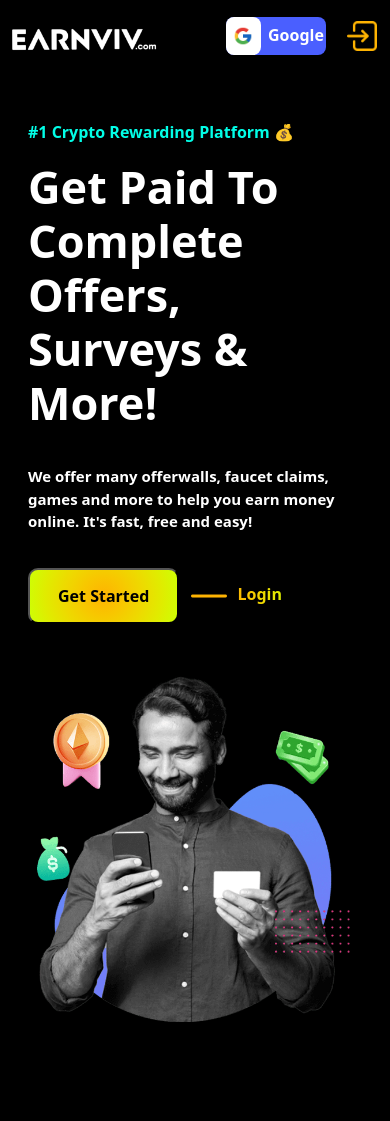
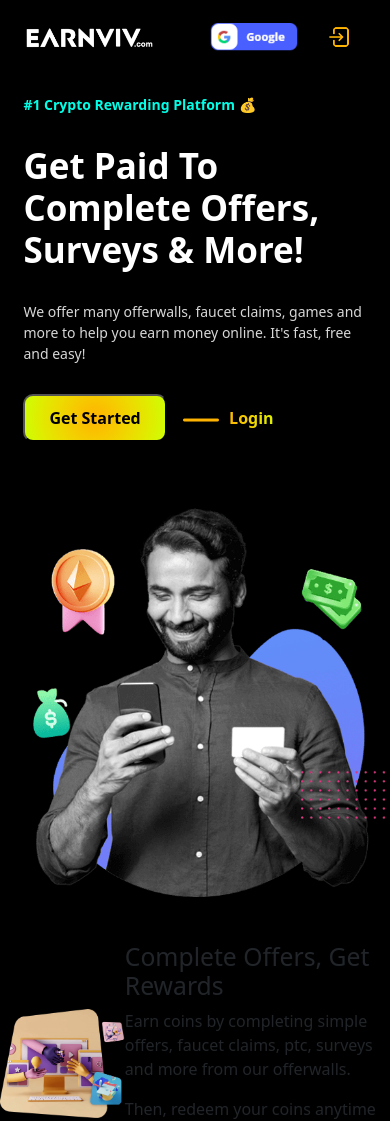
Before and after one commit to Robiul-Haque/earnviv-client-side, a plain HTML site: page index.html in a window 390 px wide. Shown: the top 1121 px of the page. Before the commit the page ends 1056 px from the top, so only its background shows below. Drawn offline with nearby package versions, Linux system fonts and the light colour scheme.

Commit message:
complete header section with new css

```diff
--- a/index.html
+++ b/index.html
@@ -12,69 +12,67 @@
       crossorigin="anonymous"
     />
   </head>
-  <body class="bg-img">
-    <header class="mx-1 mx-md-5 mx-lg-5 px-md-5 px-lg-5 mt-3 mt-md-4 mt-lg-4">
-      <nav
-        class="d-flex justify-content-between align-items-center px-1 px-md-3 px-lg-3 bg-black"
-      >
-        <img src="./assets/logo.png" alt="header logo" class="nav-logo" />
-        <ul
-          class="d-flex justify-content-center gap-3 gap-md-5 gap-lg-5 align-items-center list-unstyled"
-        >
-          <li class="google-btn">
+  <body id="bg-img">
+    <header id="header">
+      <nav id="navbar">
+        <img src="./assets/logo.png" alt="site logo" class="nav-logo" />
+        <ul class="menu">
+          <li>
             <a href="#">
-              <i class="icon"
-                ><img src="./assets/google-icon.png" alt="google-icon"
-              /></i>
-              <p>Google</p>
+              <img
+                src="./assets/google-logo.png"
+                alt="google logo"
+                class="google-logo"
+              />
             </a>
           </li>
-          <li class="d-none d-md-block d-lg-block">
-            <a href="#" class="text-decoration-none text-white fw-semibold"
-              >Signup</a
-            >
+          <li class="hidden-for-sm">
+            <a href="#">Signup</a>
           </li>
-          <li class="d-none d-md-block d-lg-block">
-            <a href="#" class="text-decoration-none text-white fw-semibold"
-              >Login</a
-            >
+          <li class="hidden-for-sm">
+            <a href="#">Login</a>
           </li>
-          <li class="d-block d-md-none d-lg-noned-md-none login-btn">
-            <i
-              ><a href="#"><img src="./assets/login.png" alt="login icon" /></a
-            ></i>
+          <li class="visible-for-sm">
+            <i>
+              <img src="./assets/login.png" alt="login img" />
+            </i>
           </li>
         </ul>
       </nav>
-      <section
-        class="d-flex justify-content-md-between justify-content-lg-between align-items-center  flex-column flex-md-row gap-5 mt-5 pt-0 pt-md-5 pt-lg-5 mx-4"
-      >
-        <div class="w-100 w-md-50 w-lg-50">
-          <p class="header-hero-text1">#1 Crypto Rewarding Platform 💰</p>
-          <h1 class="text-white hero-h1">
-            Get Paid To Complete Offers, Surveys & More!
-          </h1>
-          <p class="text-white header-hero-text2">
+      <section class="hero-section">
+        <div class="left-hero">
+          <p class="hero-text1">#1 Crypto Rewarding Platform 💰</p>
+          <h1 class="hero-h1">Get Paid To Complete Offers, Surveys & More!</h1>
+          <p class="hero-text2">
             We offer many offerwalls, faucet claims, games and more to help you
             earn money online. It's fast, free and easy!
           </p>
-          <div class="d-flex gap-0 gap-md-4">
-            <button class="btn-1">Get Started</button>
-            <button class="btn-2">
-              <img src="./assets/line.png" alt="line image" /> Login
-            </button>
-          </div>
+          <button class="hero-btn1">Get Started</button>
+          <button class="hero-btn2">
+            <img src="./assets/line.png" alt="line image" /> Login
+          </button>
         </div>
         <img
           src="./assets/header-bg.png"
-          alt="header bg image"
-          class="me-md-5 pe-md-5 me-lg-5 pe-lg-5 img-fluid"
+          alt="header image"
+          class="right-hero"
         />
       </section>
     </header>
     <main>
-      <section>
-        <img src="" alt="" />
+      <section class="about-content">
+        <img src="./assets/about.png" alt="about image" class="about-img" />
+        <div>
+          <h2>Complete Offers, Get <span>Rewards</span></h2>
+          <p>
+            Earn coins by completing simple offers, faucet claims, ptc, surveys
+            and more from our offerwalls.
+          </p>
+          <p>
+            Then, redeem your coins anytime for instant bitcoin, cash and more.
+          </p>
+          <button></button>
+        </div>
       </section>
     </main>
 
--- a/style.css
+++ b/style.css
@@ -2,79 +2,96 @@ body {
   box-sizing: border-box;
 }
 
-/* header nav */
-.bg-img {
+/* header navbar */
+#bg-img {
   background-image: url("./assets/bg-img.png");
   background-repeat: no-repeat;
   background-position: top;
   background-size: cover;
 }
 
+#header {
+  padding: 1% 6%;
+}
+
+#navbar {
+  display: flex;
+  justify-content: space-between;
+  align-items: center;
+  position: fixed;
+  width: 100%;
+  top: 0;
+  left: 0;
+  padding: 1% 6%;
+  background-color: black;
+}
+
 .nav-logo {
   width: 8%;
 }
 
-.google-btn {
-  background-color: #4a5fff;
-  width: 116px;
-  height: 38px;
-  padding: 4px 6px 4px 0;
-  border-radius: 8px;
-  cursor: pointer;
-  position: relative;
+.menu {
+  display: flex;
+  justify-content: center;
+  gap: 0 20px;
+  align-items: center;
 }
 
-.icon {
-  background-color: white;
-  position: absolute;
-  top: 0px;
-  left: 0px;
-  height: 38px;
-  width: 38px;
-  border-radius: 8px;
+.menu > li {
+  list-style-type: none;
 }
 
-.icon > img {
-  width: 20px;
-  margin: 9px 0 0 8.5px;
+.menu > li > a {
+  text-decoration: none;
+  color: white;
+  font-size: 15px;
+  font-weight: 600;
 }
 
-.google-btn > a {
-  color: white;
-  font-weight: 700;
-  border-radius: 8px;
-  text-decoration: none;
+.menu a > i > img {
+  width: 22px;
 }
 
-.google-btn > a > p {
-  position: absolute;
-  top: 16%;
-  left: 42%;
+.visible-for-sm {
+  display: none;
 }
 
-.login-btn > i > a > img {
-  width: 40px;
+.main {
+  height: 1000px;
 }
 
-/* header hero */
-.header-hero-text1 {
+/* hero section */
+.hero-section {
+  display: flex;
+  justify-content: space-between;
+  align-items: center;
+  margin-top: 30px;
+  height: 100vh;
+}
+
+.left-hero {
+  width: 50%;
+}
+
+.hero-text1 {
   color: #02fee7;
   font-weight: 700;
 }
 
-.header-hero-text2 {
-  margin: 35px 0;
-  font-size: 18px;
-  font-weight: 600;
-  width: 80%;
+.hero-h1 {
+  font-size: 100px;
+  font-weight: 900;
+  color: white;
 }
 
-.hero-h1 {
-  font-size: 90px;
-  font-weight: 900;
+.hero-text2 {
+  color: #d7d7d7;
+  font-size: 18px;
+  font-weight: 500;
+  margin: 40px 0;
 }
 
-.btn-1 {
+.hero-btn1 {
   background-image: radial-gradient(
     circle,
     #feb302,
@@ -86,10 +103,10 @@ body {
   padding: 14px 28px;
   border-radius: 10px;
   font-weight: 700;
-  transition: all .5 ease-in;
+  transition: all 0.5 ease-in;
 }
 
-.btn-1:hover {
+.hero-btn1:hover {
   background-image: radial-gradient(
     circle,
     #eed900,
@@ -100,7 +117,7 @@ body {
   );
 }
 
-.btn-2 {
+.hero-btn2 {
   background: radial-gradient(
     circle,
     #feb302,
@@ -115,45 +132,90 @@ body {
   font-weight: 700;
 }
 
+.right-hero {
+  margin-right: 16px;
+  height: 70vh;
+}
+
+/* about section */
+.about-content {
+  display: flex;
+  justify-content: center;
+  align-items: center;
+  margin-top: 30px;
+}
+
+.about-img {
+  width: 32%;
+}
+
 
 
 
 /* mobile device */
 @media (max-width: 575.98px) {
-  .bg-img {
+  /* header navbar */
+  #bg-img {
     background-image: none;
     background-color: black;
   }
 
-  nav {
-    display: flex;
-    justify-content: space-between;
+  .nav-logo {
+    min-width: 38%;
   }
 
-  .nav-logo {
-    width: 40%;
-    margin-bottom: 10px;
+  .menu {
+    margin-top: 15px;
   }
 
-  .google-btn {
-    width: 100px;
+  .google-logo {
+    width: 80%;
+    margin-left: 20px;
   }
 
-  .icon {
-    width: 35px;
+  .hidden-for-sm {
+    display: none;
   }
 
-  .icon > img {
-    margin: 9px 0 0 7px;
+  .visible-for-sm {
+    display: inline-block;
   }
 
-  /* header hero */
-  .hero-h1 {
-    font-size: 45px;
+  .visible-for-sm > i > img {
+    width: 65%;
   }
 
-  .header-hero-text2 {
-    font-size: 15px;
+  /* hero section */
+  .hero-section {
+    row-gap: 45px;
+    flex-direction: column;
+    margin-top: 60px;
+  }
+
+  .left-hero {
     width: 100%;
   }
+
+  .hero-text1,
+  .hero-text2 {
+    font-size: 14px;
+    margin: 30px 0;
+  }
+
+  .hero-h1 {
+    font-size: 35px;
+  }
+
+  .hero-btn1 {
+    padding: 10px 24px;
+    border-radius: 10px;
+    font-weight: 700;
+  }
+
+  .right-hero {
+    height: 48vh;
+    margin: 0 auto;
+  }
+
+
 }
```
Also changed, not shown: assets/about.png (added), assets/google-logo.png (added).
